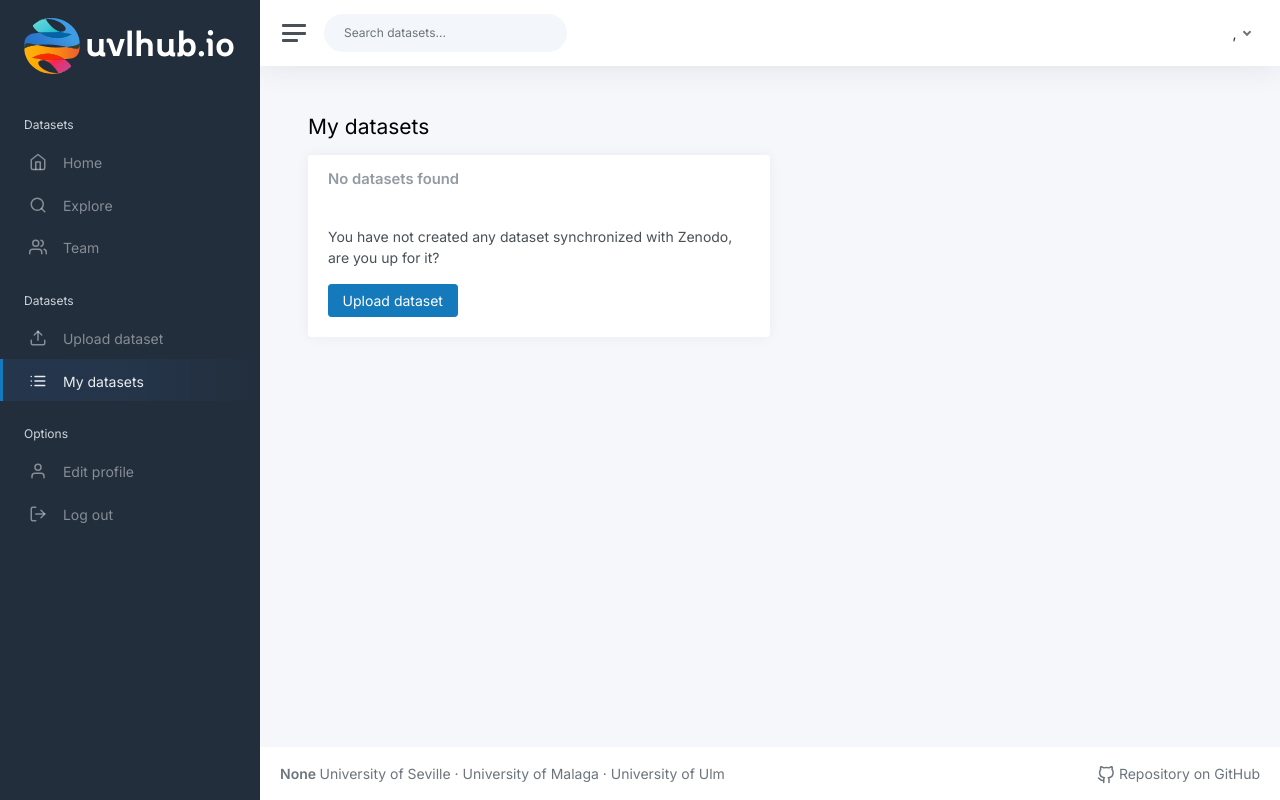
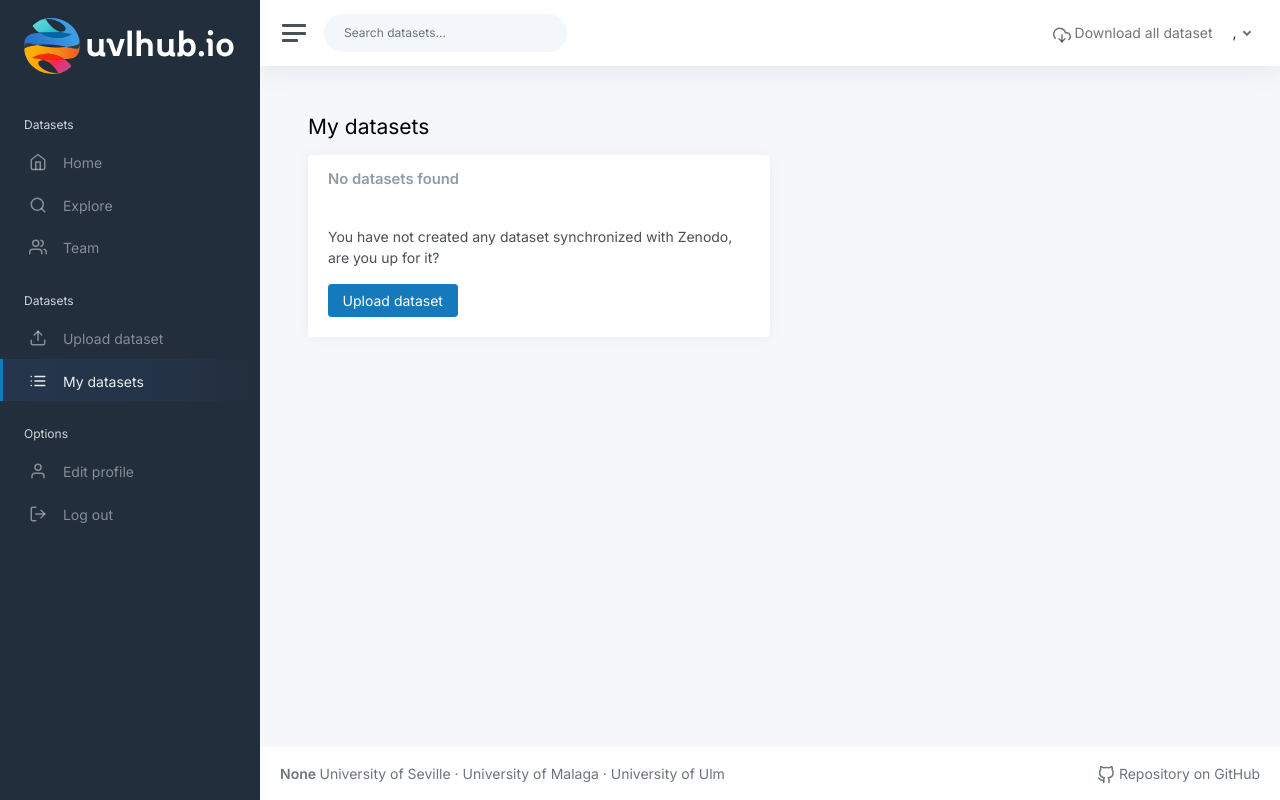
Before and after one commit to espeto-hub/uvlhub, a Flask app: page /dataset/list in a window 1280 px wide. Run offline with Flask 3, Linux system fonts and the light colour scheme; the visitor is signed in with stand-in values (Sample User, id 1); data that the repository does not hold is empty; parts of the project's set-up code (start-up, migrations or seed data) failed here and were passed over; some libraries are stand-ins or nearby versions.

Commit message:
feat(WI): added Download all datasets

```diff
--- a/app/modules/dataset/models.py
+++ b/app/modules/dataset/models.py
@@ -84,6 +84,10 @@
     def files(self):
         return [file for fm in self.feature_models for file in fm.files]
 
+    def is_synchronized(self) -> bool:
+        from app.modules.dataset.services import DataSetService
+        return DataSetService.is_synchronized(self.id)
+
     def delete(self):
         db.session.delete(self)
         db.session.commit()
--- a/app/modules/dataset/repositories.py
+++ b/app/modules/dataset/repositories.py
@@ -68,6 +68,12 @@
     def __init__(self):
         super().__init__(DataSet)
 
+    def is_synchronized(self, dataset_id: int) -> bool:
+        dataset = self.model.query.join(DSMetaData).filter(self.model.id == dataset_id).first()
+        if dataset and dataset.ds_meta_data.dataset_doi:
+            return True
+        return False
+
     def get_synchronized(self, current_user_id: int) -> DataSet:
         return (
             self.model.query.join(DSMetaData)
--- a/app/modules/dataset/routes.py
+++ b/app/modules/dataset/routes.py
@@ -11,6 +11,7 @@
     redirect,
     render_template,
     request,
+    send_file,
     jsonify,
     send_from_directory,
     make_response,
@@ -241,6 +242,16 @@
     return resp
 
 
+@dataset_bp.route("/dataset/download/all", methods=["GET"])
+def download_all_dataset():
+    zip_path = dataset_service.zip_all_datasets()
+    # Obtener la fecha actual en el formato deseado (por ejemplo, YYYYMMDD)
+    current_date = datetime.now().strftime("%Y_%m_%d")
+    # Crear el nombre del archivo con la fecha
+    zip_filename = f"uvlhub_bulk_{current_date}.zip"
+    return send_file(zip_path, as_attachment=True, download_name=zip_filename)
+
+
 @dataset_bp.route("/doi/<path:doi>/", methods=["GET"])
 def subdomain_index(doi):
 
--- a/app/modules/dataset/services.py
+++ b/app/modules/dataset/services.py
@@ -2,8 +2,10 @@
 import os
 import hashlib
 import shutil
+import tempfile
 from typing import Optional
 import uuid
+from zipfile import ZipFile
 
 from flask import request
 
@@ -61,6 +63,9 @@
         for feature_model in dataset.feature_models:
             uvl_filename = feature_model.fm_meta_data.uvl_filename
             shutil.move(os.path.join(source_dir, uvl_filename), dest_dir)
+
+    def is_synchronized(self, dataset_id: int) -> bool:
+        return self.repository.is_synchronized(dataset_id)
 
     def get_synchronized(self, current_user_id: int) -> DataSet:
         return self.repository.get_synchronized(current_user_id)
@@ -140,6 +145,51 @@
         domain = os.getenv('DOMAIN', 'localhost')
         return f'http://{domain}/doi/{dataset.ds_meta_data.dataset_doi}'
 
+    def zip_dataset(self, dataset: DataSet) -> str:
+        file_path = f"uploads/user_{dataset.user_id}/dataset_{dataset.id}/"
+        working_dir = os.getenv('WORKING_DIR', '')
+        file_path = os.path.join(working_dir, "uploads", f"user_{dataset.user_id}", f"dataset_{dataset.id}")
+        temp_dir = tempfile.mkdtemp()
+        zip_path = os.path.join(temp_dir, f"dataset_{dataset.id}.zip")
+
+        with ZipFile(zip_path, "w") as zipf:
+            for subdir, dirs, files in os.walk(file_path):
+                for file in files:
+                    full_path = os.path.join(subdir, file)
+
+                    relative_path = os.path.relpath(full_path, file_path)
+
+                    zipf.write(
+                        full_path,
+                        arcname=os.path.join(
+                            os.path.basename(zip_path[:-4]), relative_path
+                        ),
+                    )
+
+        return temp_dir
+
+    def zip_all_datasets(self) -> str:
+        temp_dir = tempfile.mkdtemp()
+        zip_path = os.path.join(temp_dir, "all_datasets.zip")
+        with ZipFile(zip_path, "w") as zipf:
+            for user_dir in os.listdir("uploads"):
+                user_path = os.path.join("uploads", user_dir)
+                if os.path.isdir(user_path) and user_dir.startswith("user_"):
+                    for dataset_dir in os.listdir(user_path):
+                        dataset_path = os.path.join(user_path, dataset_dir)
+                        if os.path.isdir(dataset_path) and dataset_dir.startswith("dataset_"):
+                            dataset_id = int(dataset_dir.split("_")[1])
+                            if self.is_synchronized(dataset_id):
+                                for subdir, dirs, files in os.walk(dataset_path):
+                                    for file in files:
+                                        full_path = os.path.join(subdir, file)
+                                        relative_path = os.path.relpath(full_path, dataset_path)
+                                        zipf.write(
+                                            full_path,
+                                            arcname=os.path.join(dataset_dir, relative_path),
+                                        )
+        return zip_path
+
 
 class AuthorService(BaseService):
     def __init__(self):
--- a/app/templates/base_template.html
+++ b/app/templates/base_template.html
@@ -162,11 +162,15 @@
             <div class="navbar-collapse collapse">
                 <ul class="navbar-nav navbar-align">
                     <li class="nav-item dropdown">
+                        <a href="/dataset/download/all" class="nav-link d-none d-sm-inline-block" style="border-radius: 5px;">
+                            <i data-feather="download-cloud"></i>
+                            Download all dataset
+                        </a>
 
                         {% if current_user.is_anonymous %}
                             <a class="nav-link  d-none d-sm-inline-block" href="{{ url_for('auth.login') }}">Login</a>
                             <a class="nav-link  d-none d-sm-inline-block" href="{{ url_for('auth.show_signup_form') }}">Sign
-                                up</a>
+                                up</a>Options
 
                         {% else %}
 
--- a/requirements.txt
+++ b/requirements.txt
@@ -55,6 +55,7 @@
 networkx==3.3
 outcome==1.3.0.post0
 packaging==24.1
+pathlib==1.0.1
 pluggy==1.5.0
 ply==3.10
 psutil==6.0.0
```
Also changed, not shown: app/modules/hubfile/routes.py (+12 -25 lines), app/modules/hubfile/tests/test_unit.py (+41 -19 lines).
